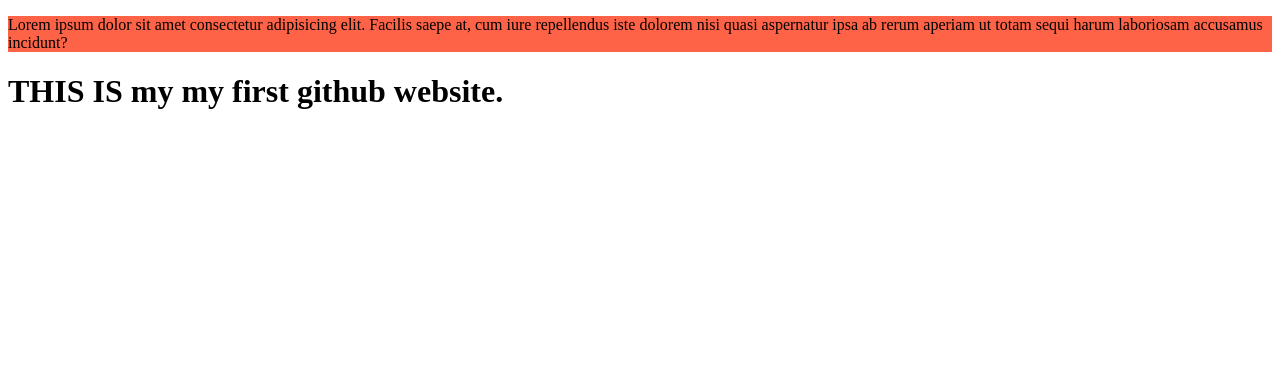
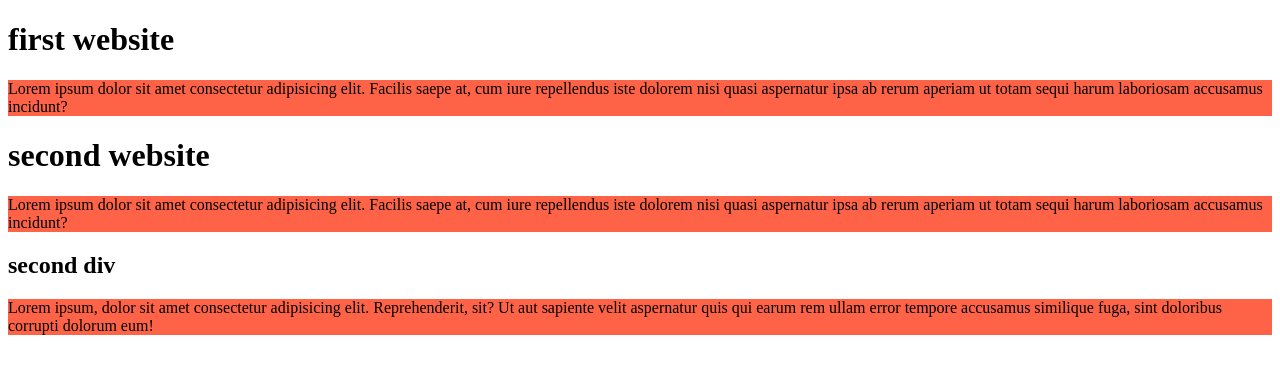
Before and after one commit to redwan9011/my-first-github-repo, a plain HTML site: page index.html in a window 1280 px wide. Drawn offline with Linux system fonts and the light colour scheme.

Commit message:
added the second div

```diff
--- a/index.html
+++ b/index.html
@@ -7,9 +7,20 @@
     <link rel="stylesheet" href="style.css">
 </head>
 <body>
+    <div>
+        <h1>first website </h1>
     <p>Lorem ipsum dolor sit amet consectetur adipisicing elit. Facilis saepe at, cum iure repellendus iste dolorem nisi quasi aspernatur ipsa ab rerum aperiam ut totam sequi harum laboriosam accusamus incidunt?
     </p>
+    <h1>second website </h1>
+    <p>Lorem ipsum dolor sit amet consectetur adipisicing elit. Facilis saepe at, cum iure repellendus iste dolorem nisi quasi aspernatur ipsa ab rerum aperiam ut totam sequi harum laboriosam accusamus incidunt?
+    </p>
+    </div>
 
-    <h1>THIS IS my my first github website. </h1>
+    <div>
+        <h2> second div</h2>
+        <p>Lorem ipsum, dolor sit amet consectetur adipisicing elit. Reprehenderit, sit? Ut aut sapiente velit aspernatur quis qui earum rem ullam error tempore accusamus similique fuga, sint doloribus corrupti dolorum eum!</p>
+    </div>
+
+
 </body>
 </html>
```
